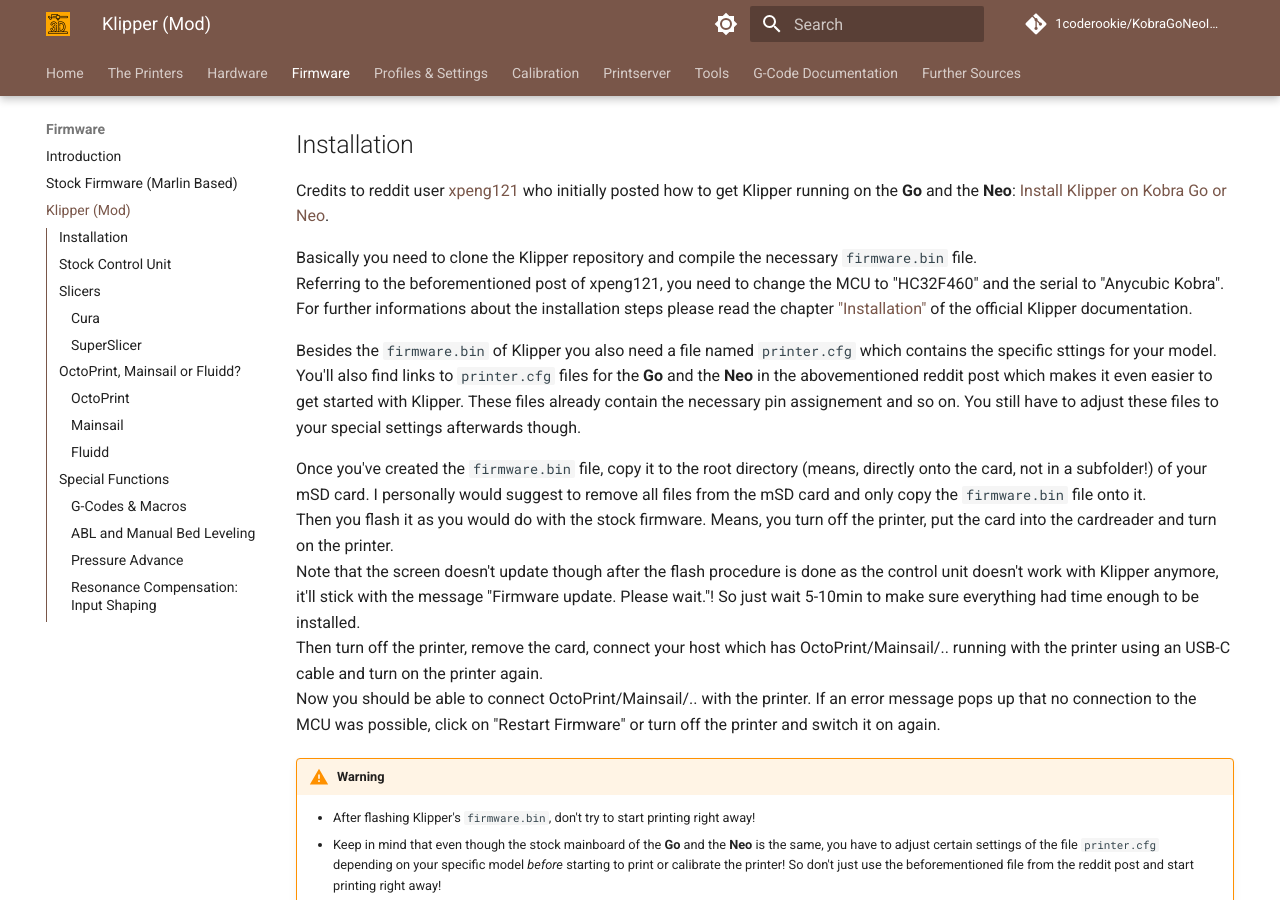
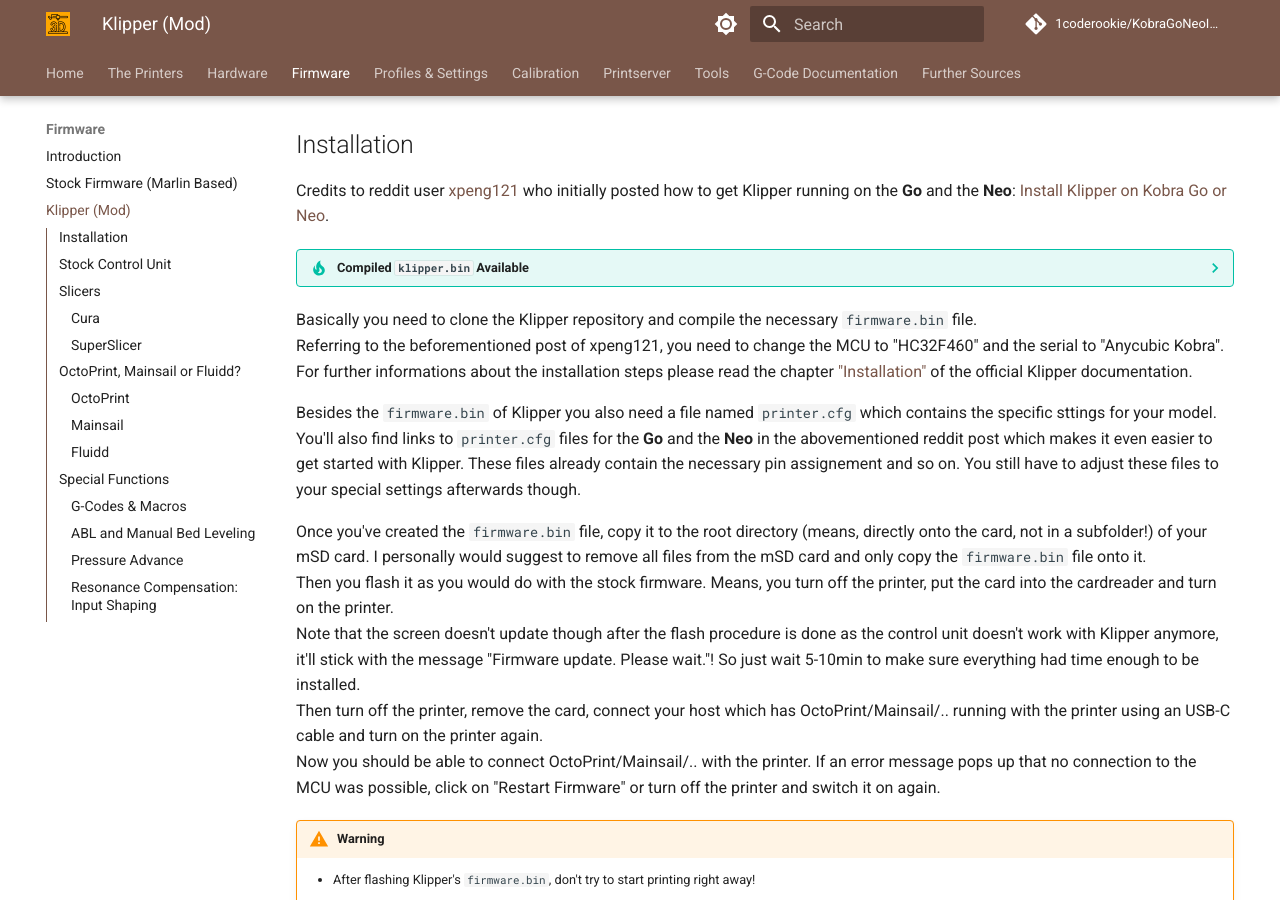
Before and after one commit to 1coderookie/KobraGoNeoInsights, an MkDocs documentation site: the page built from docs/firmware/fw_klipper.md, in a window 1280 px wide and 900 px high, scrolled down 465 px. Built offline with MkDocs 1.6.1 and Material for MkDocs 9.7.7, drawn with Linux system fonts in a browser that asks for light colours; comment, search, counter and statistics services are not loaded; some of the changed lines change nothing that is shown.

Commit message:
Update fw_klipper.md

```diff
--- a/docs/firmware/fw_klipper.md
+++ b/docs/firmware/fw_klipper.md
@@ -26,6 +26,12 @@
 ## Installation
 Credits to reddit user [xpeng121](https://www.reddit.com/user/xpeng121/) who initially posted how to get Klipper running on the **Go** and the **Neo**: [Install Klipper on Kobra Go or Neo](https://www.reddit.com/r/anycubic/comments/10cwm16/install_klipper_on_kobra_go_or_neo/).
 
+??? tip "Compiled `klipper.bin` Available"
+
+    I set up a repository where you can download the compiled `klipper.bin`: [Klipper4KobraGoNeo](https://github.com/1coderookie/Klipper4KobraGoNeo)
+    Thanks to @cringegnere for making the file available!
+    **USE AT YOUR OWN RISK!**
+
 Basically you need to clone the Klipper repository and compile the necessary `firmware.bin` file.
 Referring to the beforementioned post of xpeng121, you need to change the MCU to "HC32F460" and the serial to "Anycubic Kobra". For further informations about the installation steps please read the chapter ["Installation"](https://www.klipper3d.org/Installation.html) of the official Klipper documentation.
 
@@ -43,6 +49,8 @@
     - After flashing Klipper's `firmware.bin`, don't try to start printing right away!
     - Keep in mind that even though the stock mainboard of the **Go** and the **Neo** is the same, you have to adjust certain settings of the file `printer.cfg` depending on your specific model *before* starting to print or calibrate the printer! So don't just use the beforementioned file from the reddit post and start printing right away!
     - Proceed with the [configuration checks](https://www.klipper3d.org/Config_checks.html) before you're trying to print anything!
+
+
 
 ## Stock Control Unit
 The stock control unit of both the **Go** and the **Neo** don't work with Klipper. So is that going to be an issue? Actually I thought the same initially and that was the only reason which was holding me back switching to Klipper right away at the beginning. Now that I did switch, I can say that I don't really miss the control unit.
```
